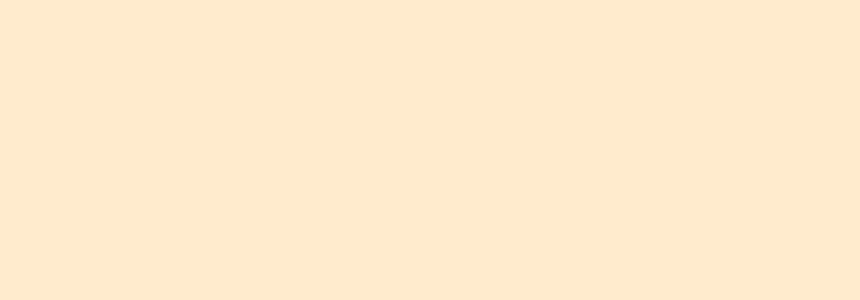
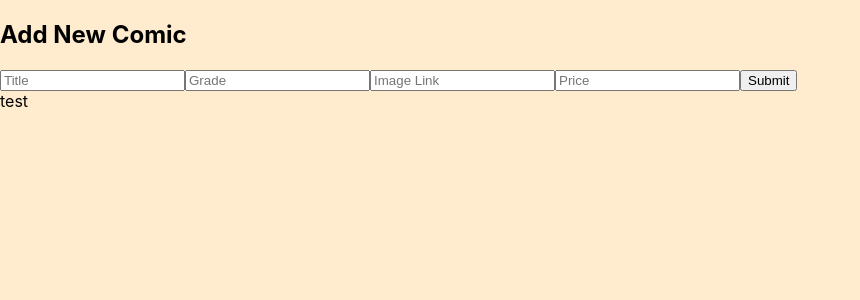
Before and after one commit to MistermindX/ComicSalesApp, a React (Create React App) app in the folder client/: page /main in a window 1280 px wide. Shown: the top 300 px of the page, without its empty margins (0-860 px from the left). Built offline with nearby package versions, Linux system fonts and the light colour scheme; no server answers.

Commit message:
built comic list comp

```diff
--- a/client/src/App.js
+++ b/client/src/App.js
@@ -8,9 +8,9 @@ import Main from './pages/Main'
 function App() {
   const [seller, setSeller] = useState({})
 
-  const enterSite = async (sellerName) => {
-    setSeller(sellerName)
-  }
+  // const enterSite = (sellerName) => {
+  //   setSeller(sellerName)
+  // }
   return (
     <div className="App">
       {/* <header>
@@ -21,9 +21,9 @@ function App() {
           <Route
             exact
             path="/"
-            component={(props) => <Landing {...props} enterSite={enterSite} />}
+            component={(props) => <Landing {...props} setSeller={setSeller} />}
           />
-          <Route path="/main" component={Main} />
+          <Route path="/main" component={() => <Main {...seller} />} />
         </Switch>
       </main>
     </div>
--- /dev/null
+++ b/client/src/components/AddComic.jsx
@@ -0,0 +1,39 @@
+import React from 'react'
+import { BASE_URL } from '../globals'
+import axios from 'axios'
+
+function AddComic(seller) {
+  const addNewComic = async (e) => {
+    e.preventDefault()
+    try {
+      const res = await axios.post(`${BASE_URL}/comics`, {
+        title: e.target.comicTitle.value,
+        grade: e.target.comicGrade.value,
+        img: e.target.comicImage.value,
+        price: e.target.comicPrice.value,
+        seller_id: seller._id
+      })
+    } catch (err) {
+      console.log(err)
+    } finally {
+      e.target.comicTitle.value = ''
+      e.target.comicGrade.value = ''
+      e.target.comicImage.value = ''
+      e.target.comicPrice.value = ''
+    }
+  }
+
+  return (
+    <div className="addComic">
+      <h2>Add New Comic</h2>
+      <form onSubmit={addNewComic}>
+        <input name="comicTitle" placeholder="Title" />
+        <input name="comicGrade" placeholder="Grade" />
+        <input name="comicImage" placeholder="Image Link" />
+        <input name="comicPrice" placeholder="Price" />
+        <button type="Submit">Submit</button>
+      </form>
+    </div>
+  )
+}
+export default AddComic
--- /dev/null
+++ b/client/src/components/ComicList.jsx
@@ -0,0 +1,22 @@
+import React, { useEffect } from 'react'
+import { BASE_URL } from '../globals'
+import axios from 'axios'
+
+function ComicList(seller) {
+  const getAllUserComics = async (e) => {
+    try {
+      const res = await axios.get(`${BASE_URL}/comics/seller/${seller._id}`)
+      console.log(res.data)
+    } catch (err) {
+      console.log(err)
+    }
+  }
+
+  useEffect(() => {
+    getAllUserComics()
+  }, [])
+
+  return <div>test</div>
+}
+
+export default ComicList
--- a/client/src/components/Login.jsx
+++ b/client/src/components/Login.jsx
@@ -3,21 +3,22 @@ import { BASE_URL } from '../globals'
 import axios from 'axios'
 
 function Login(props) {
-  let testSeller
+  let sellerExists
   const getSellerInformation = async (e) => {
     e.preventDefault()
     try {
       const res = await axios.get(
         `${BASE_URL}/sellers/login/${e.target.sellerName.value}`
       )
-      props.enterSite(res.data)
-      console.log(res.data)
-      testSeller = res.data[0]
+      props.setSeller(res.data)
+      sellerExists = res.data
     } catch (err) {
       console.log(err)
     } finally {
       e.target.sellerName.value = ''
-      testSeller ? props.history.push('/main') : console.log('Invalid Login')
+      sellerExists
+        ? props.history.push('/main')
+        : (e.target.sellerName.placeholder = 'Invalid Login')
     }
   }
 
--- a/client/src/components/SignUp.jsx
+++ b/client/src/components/SignUp.jsx
@@ -3,22 +3,16 @@ import { BASE_URL } from '../globals'
 import axios from 'axios'
 
 function SignUp(props) {
-  let testSeller
   const addNewSeller = async (e) => {
     e.preventDefault()
     try {
       const res = await axios.post(`${BASE_URL}/sellers`, {
         name: e.target.sellerName.value
       })
-      props.enterSite(res.data)
-      testSeller = res.data
+      props.setSeller(res.data)
+      props.history.push('/main')
     } catch (err) {
       console.log(err)
-    } finally {
-      e.target.sellerName.value = ''
-      if (testSeller) {
-        props.history.push('/main')
-      }
     }
   }
 
--- a/client/src/pages/Landing.js
+++ b/client/src/pages/Landing.js
@@ -6,8 +6,8 @@ function Landing(props) {
   // console.log(props)
   return (
     <div>
-      <SignUp {...props} enterSite={props.enterSite} />
-      <Login {...props} enterSite={props.enterSite} />
+      <SignUp {...props} enterSite={props.setSeller} />
+      <Login {...props} enterSite={props.setSeller} />
     </div>
   )
 }
--- a/client/src/pages/Main.js
+++ b/client/src/pages/Main.js
@@ -1,7 +1,14 @@
 import React from 'react'
+import AddComic from '../components/AddComic'
+import ComicList from '../components/ComicList'
 
-function Main() {
-  return <div></div>
+function Main(seller) {
+  return (
+    <div>
+      <AddComic {...seller} />
+      <ComicList {...seller} />
+    </div>
+  )
 }
 
 export default Main
```
Also changed, not shown: 1 other file (tests, documents, lock files or other folders).
